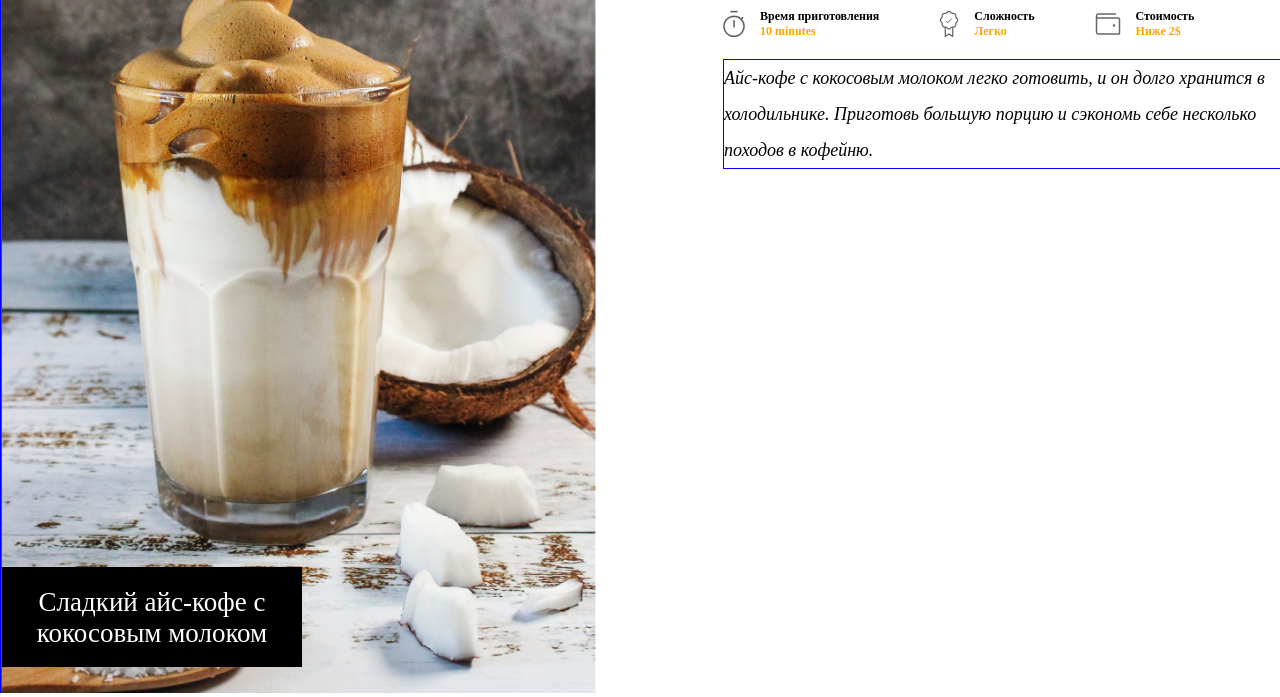
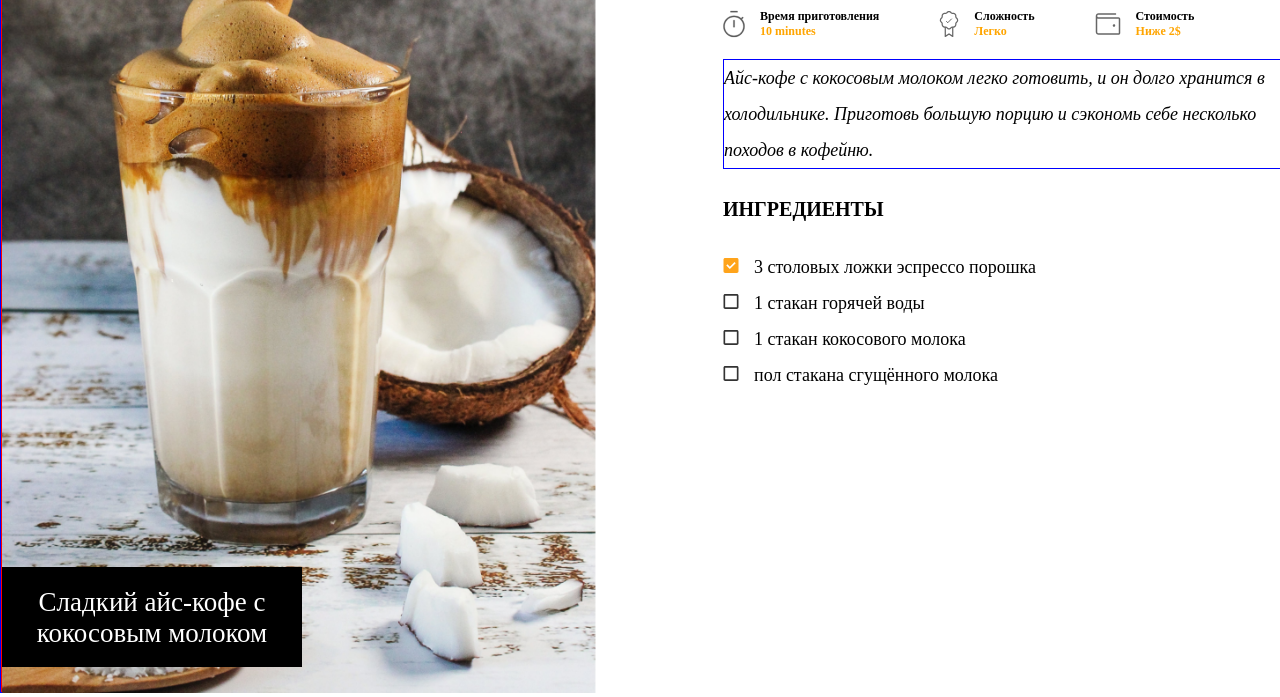
Before and after one commit to rifatshaykhov/JavaScript_rep, a plain HTML site: page index.html in a window 1280 px wide. Shown: the part 209-906 px from the top of the page. Drawn offline with Linux system fonts and the light colour scheme.

Commit message:
Добавляем список с иконками

```diff
--- a/index.css
+++ b/index.css
@@ -83,9 +83,29 @@ body {
     position: relative;
     bottom: -50px;
     right: -150px;
+    margin-bottom: 20px;
     text-align: left;
     font-weight: normal;
     font-style: italic;
     line-height: 2;
     border: 1px solid blue;
 }
+.ingredients {
+    display: flex;
+    font-size: 18px;
+    position: relative;
+    bottom: -50px;
+    right: -150px;
+    flex-direction: column;
+    line-height: 2;
+    font-weight: normal;
+}
+
+.text {
+    font-size: 20px;
+    margin-bottom: 20px;
+}
+
+.orange-icon {
+    margin-right: 15px;
+}
--- a/index.html
+++ b/index.html
@@ -38,6 +38,12 @@
           в холодильнике. Приготовь большую порцию и сэкономь себе несколько
           походов в кофейню.
       </div>
+      <div class="ingredients">
+        <h1 class="text">ИНГРЕДИЕНТЫ</h1>
+        <p><img src="images/orange icon.svg" class="orange-icon"><span>3 столовых ложки эспрессо порошка</span></p>
+        <p><img src="images/white icon.svg" class="orange-icon"><span>1 стакан горячей воды</span></p>
+        <p><img src="images/white icon.svg" class="orange-icon"><span>1 стакан кокосового молока</span></p>
+        <p><img src="images/white icon.svg" class="orange-icon"><span>пол стакана сгущённого молока</span></p>
     </div>
   </div>
 </body>
```
Also changed, not shown: images/orange icon.svg (added), images/white icon.svg (added).
